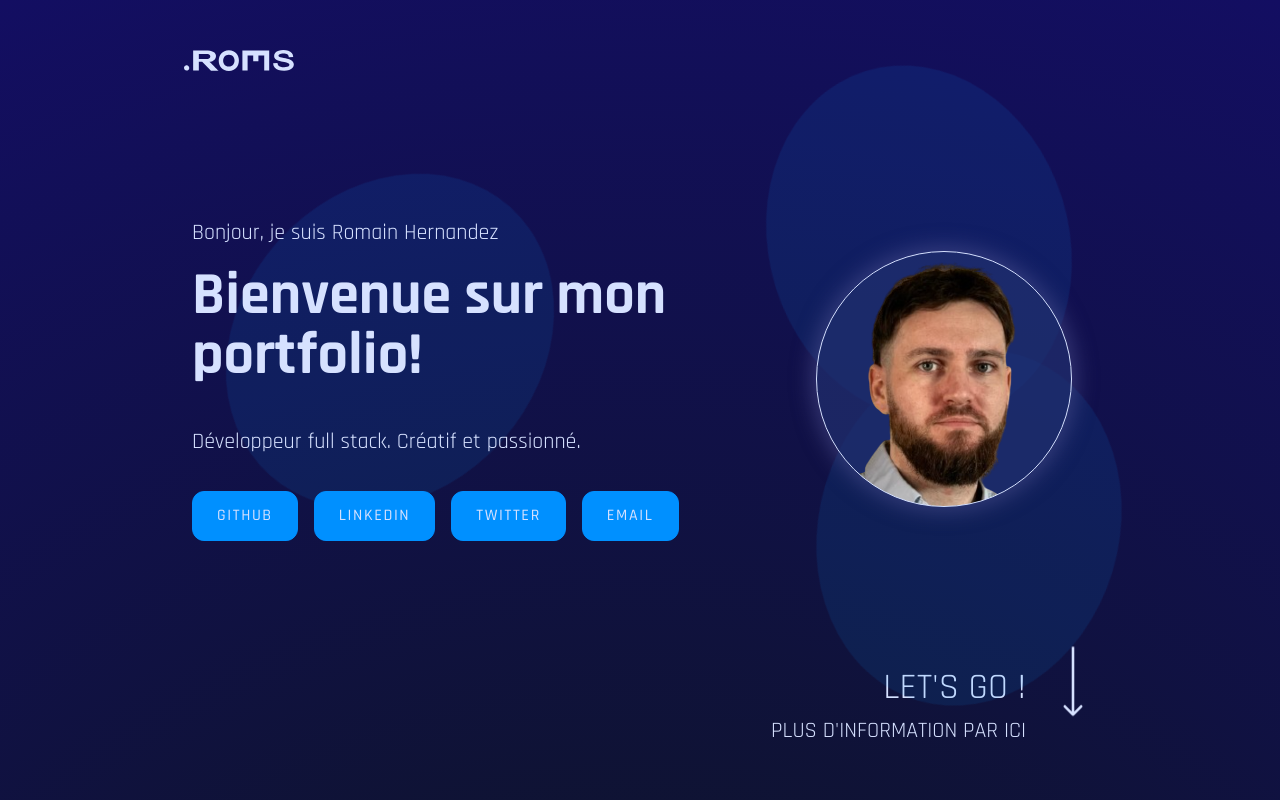
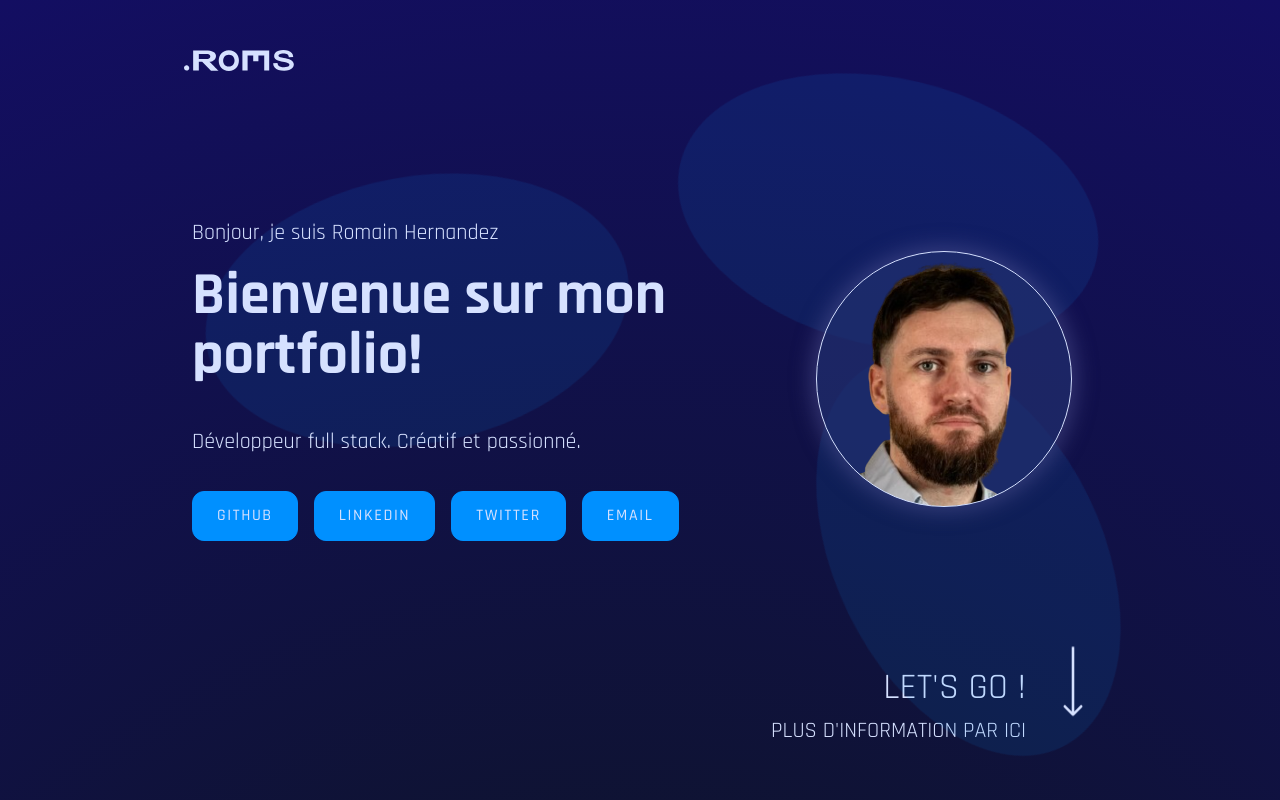
Before and after one commit to Roms-Her/Roms-portfolio.github.io, a Vue app: page / in a window 1280 px wide. Shown: the top 800 px of the page. Built offline with nearby package versions, Linux system fonts and the light colour scheme.

Commit message:
chore: fix size animate

```diff
--- a/src/components/sphere.vue
+++ b/src/components/sphere.vue
@@ -1,6 +1,6 @@
 <template>
   <div class="container">
-    <div class="sphere" v-for="(sphere, index) in spheres" :key="index">{{ sphere }}</div>
+    <div class="sphere w-2/6 h-2/6" v-for="(sphere, index) in spheres" :key="index">{{ sphere }}</div>
   </div>
 </template>
 
@@ -16,13 +16,11 @@
 }
 
 .sphere {
-  width: 15em;
-  height: 18em;
   background-color: var(--customs-solid-color);
   opacity: 0.1;
   border-radius: 50%;
   position: absolute;
-  transition: all 8s ease; /* Ajout de la transition */
+  transition: all 10s ease; /* Ajout de la transition */
   /* box-shadow: 0px 0px 2px 2px rgba(243, 244, 255, 0.73); */
 }
 </style>
```
Also changed, not shown: 5 other files (tests, documents, lock files or other folders).
